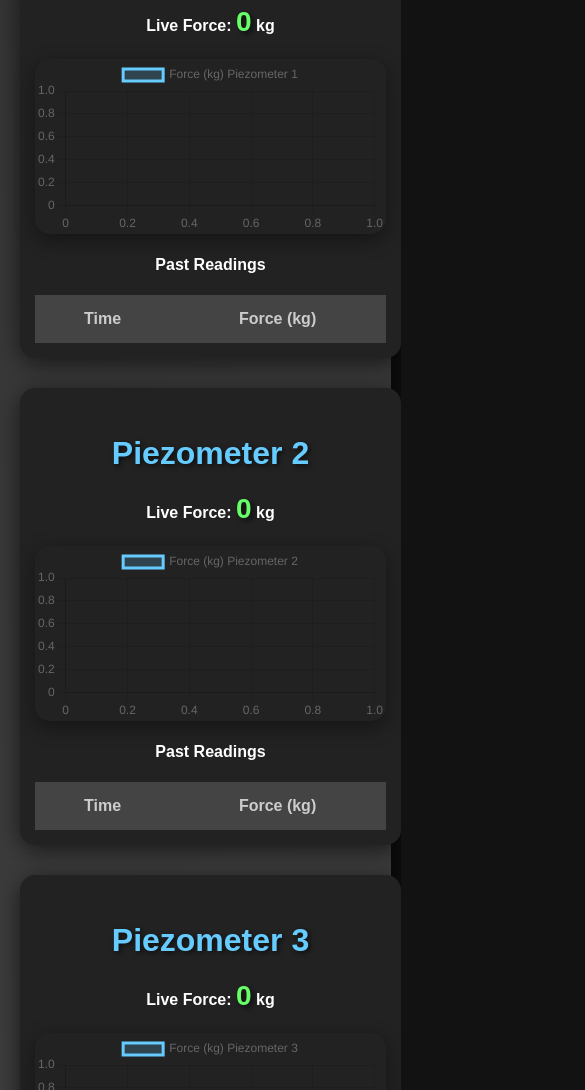
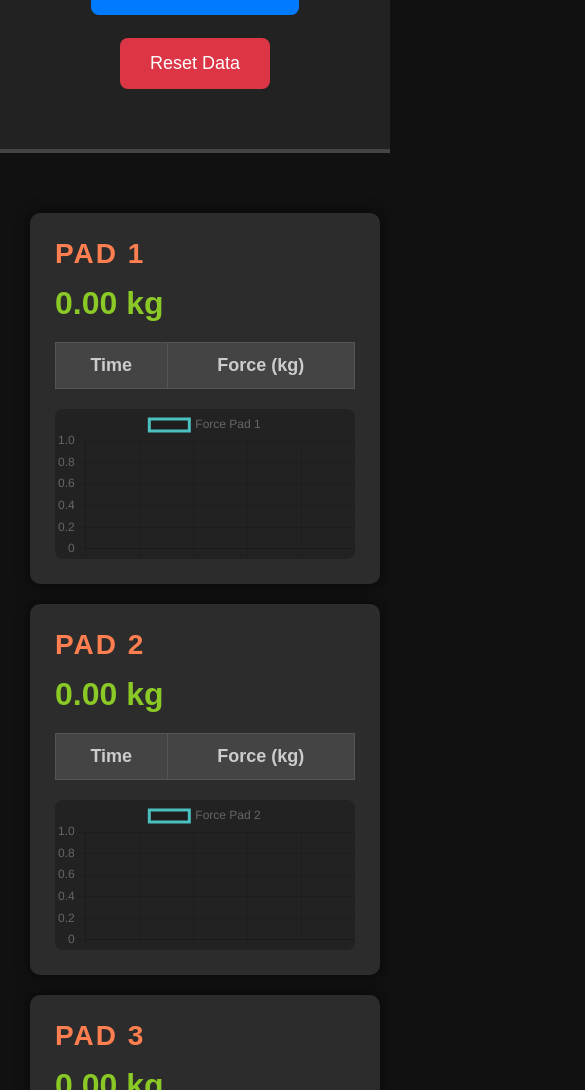
Before and after one commit to ManOfShadow/MUSICAL-BEAT, a plain HTML site: page index.html in a window 390 px wide. Shown: the part 449-1539 px from the top of the page, 585 px wide, since content can reach past the window. Drawn offline with nearby package versions, Linux system fonts and the light colour scheme.

Commit message:
Update index.html

```diff
--- a/index.html
+++ b/index.html
@@ -3,261 +3,276 @@
 <head>
     <meta charset="UTF-8">
     <meta name="viewport" content="width=device-width, initial-scale=1.0">
-    <title>Musical Boxing Machine</title>
-    <script src="https://cdn.jsdelivr.net/npm/chart.js"></script>
+    <title>POWERBEATZ - Force Measurement</title>
     <style>
-        /* General styles */
         body {
+            background-color: #111;
+            color: #fff;
             font-family: 'Arial', sans-serif;
             margin: 0;
             padding: 0;
-            background-color: #121212;
-            color: #fff;
-            display: flex;
-            justify-content: center;
-            align-items: flex-start;
-            height: 100%;
-            flex-direction: column;
-            overflow-x: hidden;
-            overflow-y: auto;
-            padding-bottom: 50px; /* To prevent footer cut-off */
+        }
+
+        header {
+            background-color: #222;
+            padding: 50px 20px;
+            text-align: center;
+            font-size: 3em;
+            color: #ff7f50;
+            border-bottom: 4px solid #444;
+        }
+
+        header h1 {
+            margin: 0;
+        }
+
+        .header-buttons {
+            margin-top: 20px;
+        }
+
+        .header-buttons button {
+            padding: 15px 30px;
+            font-size: 18px;
+            border: none;
+            border-radius: 8px;
+            cursor: pointer;
+            margin: 10px;
+            transition: background-color 0.3s;
+        }
+
+        .header-buttons button:hover {
+            background-color: #e07b47;
+        }
+
+        .header-buttons button:active {
+            background-color: #cf6f3f;
+        }
+
+        /* Bluetooth button with blue color */
+        #bluetoothButton {
+            background-color: #007bff;
+            color: white;
+        }
+
+        #bluetoothButton:hover {
+            background-color: #0056b3;
+        }
+
+        #bluetoothButton:active {
+            background-color: #004085;
+        }
+
+        /* Reset button styled in red */
+        #resetButton {
+            background-color: #dc3545;
+            color: white;
+        }
+
+        #resetButton:hover {
+            background-color: #c82333;
+        }
+
+        #resetButton:active {
+            background-color: #bd2130;
         }
 
         .container {
-            background: linear-gradient(145deg, #333, #444);
-            border-radius: 20px;
-            padding: 40px;
-            width: 90%;
-            max-width: 1200px;
-            box-shadow: 0 15px 30px rgba(0, 0, 0, 0.8);
-            text-align: center;
-            margin-top: 40px;
-            flex-grow: 1;
+            padding: 30px;
+            overflow-y: auto;
+            display: grid;
+            grid-template-columns: repeat(2, 1fr);
+            gap: 20px;
+            margin-top: 30px;
         }
 
-        h1 {
-            font-size: 3em;
-            color: #FFD700;
-            margin-bottom: 30px;
-            text-shadow: 4px 4px 10px rgba(0, 0, 0, 0.6);
+        .pad {
+            background-color: #2c2c2c;
+            border-radius: 10px;
+            padding: 25px;
+            box-shadow: 0 0 15px rgba(0, 0, 0, 0.6);
         }
 
-        button {
-            background-color: #28a745;
-            color: white;
-            font-size: 18px;
-            padding: 12px 25px;
-            border: none;
-            border-radius: 8px;
-            cursor: pointer;
-            transition: background-color 0.3s ease;
-            margin: 15px;
-            box-shadow: 0 6px 15px rgba(0, 0, 0, 0.3);
+        .pad h3 {
+            margin: 0;
+            font-size: 28px;
+            color: #ff7f50;
+            text-transform: uppercase;
+            letter-spacing: 2px;
         }
 
-        button:hover {
-            background-color: #218838;
-            box-shadow: 0 8px 20px rgba(0, 0, 0, 0.4);
+        .pad .live-value {
+            font-size: 32px;
+            margin: 15px 0;
+            color: #8ac926;
+            font-weight: bold;
         }
 
-        .piezo-section {
-            background-color: #222;
-            padding: 30px;
-            border-radius: 15px;
-            margin-top: 30px;
-            box-shadow: 0 5px 25px rgba(0, 0, 0, 0.6);
-            width: 100%;
-            max-width: 700px;
-            margin-left: auto;
-            margin-right: auto;
-        }
-
-        .piezo-section h3 {
-            color: #66CCFF;
-            font-size: 2em;
-            margin-bottom: 15px;
-            text-shadow: 2px 2px 5px rgba(0, 0, 0, 0.6);
-        }
-
-        .force-display {
-            font-size: 36px;
-            font-weight: bold;
-            color: #66FF66;
-            margin-top: 10px;
-            text-shadow: 3px 3px 5px rgba(0, 0, 0, 0.6);
-        }
-
-        canvas {
-            margin-top: 20px;
-            width: 100%;
-            max-width: 600px;
-            border-radius: 15px;
-            box-shadow: 0 6px 20px rgba(0, 0, 0, 0.4);
-        }
-
-        table {
+        .pad .history-table {
             margin-top: 20px;
             width: 100%;
             border-collapse: collapse;
+        }
+
+        .pad .history-table th, .pad .history-table td {
+            border: 1px solid #555;
+            padding: 12px;
+            text-align: center;
             color: #ccc;
         }
 
-        th, td {
-            padding: 14px;
-            text-align: center;
-            border: 1px solid #444;
-            font-size: 16px;
+        .pad .history-table th {
+            background-color: #444;
+            font-size: 18px;
         }
 
-        th {
-            background-color: #444;
+        .graph {
+            height: 200px; /* Reduced graph size */
+            background-color: #222;
+            border-radius: 8px;
+            margin-top: 20px;
         }
 
-        td {
-            background-color: #333;
+        .button-container {
+            display: flex;
+            justify-content: center;
+            gap: 30px;
+            margin-top: 40px;
         }
 
-        .footer {
-            margin-top: 40px;
-            font-size: 1em;
-            color: #bbb;
-            text-align: center;
+        .button-container button {
+            padding: 14px 30px;
+            background-color: #444;
+            color: white;
+            border: none;
+            border-radius: 12px;
+            font-size: 18px;
+            cursor: pointer;
+            transition: background-color 0.3s;
         }
 
-        /* Responsive styling */
-        @media screen and (max-width: 768px) {
-            h1 {
-                font-size: 2.5em;
+        .button-container button:hover {
+            background-color: #555;
         }
 
-            .container {
-                padding: 20px;
+        .button-container button:active {
+            background-color: #666;
         }
 
-            .piezo-section {
-                padding: 15px;
+        /* Styling for the Bluetooth and Reset buttons under the header */
+        .bluetooth-reset-buttons {
+            display: flex;
+            justify-content: center;
+            margin-top: 20px;
         }
 
-            .force-display {
-                font-size: 28px;
+        /* Responsive layout */
+        @media (max-width: 768px) {
+            .container {
+                grid-template-columns: 1fr;
             }
 
-            button {
-                font-size: 16px;
-                padding: 10px 20px;
+            .graph {
+                height: 150px;
             }
         }
-
     </style>
 </head>
 <body>
 
+    <header>
+        <h1>POWERBEATZ - Force Measurement</h1>
+        <div class="header-buttons">
+            <button id="bluetoothButton" onclick="connectBluetooth()">Connect Bluetooth</button>
+            <button id="resetButton" onclick="resetData()">Reset Data</button>
+        </div>
+    </header>
+
     <div class="container">
-    <h1>Musical Boxing Machine - Force Sensor</h1>
-
-    <!-- Bluetooth Button -->
-    <button onclick="connectBluetooth()">Connect Bluetooth</button>
-
-    <!-- Piezometer 1 Section -->
-    <div id="piezometer1" class="piezo-section">
-        <h3>Piezometer 1</h3>
-        <h4>Live Force: <span id="forceDisplay1" class="force-display">0</span> kg</h4>
-        <canvas id="forceChart1"></canvas>
-        <h4>Past Readings</h4>
-        <table>
+        <!-- Pad 1 -->
+        <div class="pad" id="pad1">
+            <h3>Pad 1</h3>
+            <p class="live-value" id="forceDisplay1">0.00 kg</p>
+            <table class="history-table" id="historyTable1">
                 <thead>
-                <tr>
-                    <th>Time</th>
-                    <th>Force (kg)</th>
-                </tr>
+                    <tr><th>Time</th><th>Force (kg)</th></tr>
                 </thead>
-            <tbody id="historyTable1"></tbody>
+                <tbody></tbody>
             </table>
+            <canvas id="graph1" class="graph"></canvas>
         </div>
 
-    <!-- Piezometer 2 Section -->
-    <div id="piezometer2" class="piezo-section">
-        <h3>Piezometer 2</h3>
-        <h4>Live Force: <span id="forceDisplay2" class="force-display">0</span> kg</h4>
-        <canvas id="forceChart2"></canvas>
-        <h4>Past Readings</h4>
-        <table>
+        <!-- Pad 2 -->
+        <div class="pad" id="pad2">
+            <h3>Pad 2</h3>
+            <p class="live-value" id="forceDisplay2">0.00 kg</p>
+            <table class="history-table" id="historyTable2">
                 <thead>
-                <tr>
-                    <th>Time</th>
-                    <th>Force (kg)</th>
-                </tr>
+                    <tr><th>Time</th><th>Force (kg)</th></tr>
                 </thead>
-            <tbody id="historyTable2"></tbody>
+                <tbody></tbody>
             </table>
+            <canvas id="graph2" class="graph"></canvas>
         </div>
 
-    <!-- Piezometer 3 Section -->
-    <div id="piezometer3" class="piezo-section">
-        <h3>Piezometer 3</h3>
-        <h4>Live Force: <span id="forceDisplay3" class="force-display">0</span> kg</h4>
-        <canvas id="forceChart3"></canvas>
-        <h4>Past Readings</h4>
-        <table>
+        <!-- Pad 3 -->
+        <div class="pad" id="pad3">
+            <h3>Pad 3</h3>
+            <p class="live-value" id="forceDisplay3">0.00 kg</p>
+            <table class="history-table" id="historyTable3">
                 <thead>
-                <tr>
-                    <th>Time</th>
-                    <th>Force (kg)</th>
-                </tr>
+                    <tr><th>Time</th><th>Force (kg)</th></tr>
                 </thead>
-            <tbody id="historyTable3"></tbody>
+                <tbody></tbody>
             </table>
+            <canvas id="graph3" class="graph"></canvas>
         </div>
 
-    <!-- Piezometer 4 Section -->
-    <div id="piezometer4" class="piezo-section">
-        <h3>Piezometer 4</h3>
-        <h4>Live Force: <span id="forceDisplay4" class="force-display">0</span> kg</h4>
-        <canvas id="forceChart4"></canvas>
-        <h4>Past Readings</h4>
-        <table>
+        <!-- Pad 4 -->
+        <div class="pad" id="pad4">
+            <h3>Pad 4</h3>
+            <p class="live-value" id="forceDisplay4">0.00 kg</p>
+            <table class="history-table" id="historyTable4">
                 <thead>
-                <tr>
-                    <th>Time</th>
-                    <th>Force (kg)</th>
-                </tr>
+                    <tr><th>Time</th><th>Force (kg)</th></tr>
                 </thead>
-            <tbody id="historyTable4"></tbody>
+                <tbody></tbody>
             </table>
-    </div>
-
-    <!-- Footer -->
-    <div class="footer">
-        <p>&copy; 2025 Musical Boxing Machine - Force Sensor System</p>
+            <canvas id="graph4" class="graph"></canvas>
         </div>
     </div>
 
+    <script src="https://cdn.jsdelivr.net/npm/chart.js"></script>
     <script>
-let charts = [], forceData = [];
+        let forceData = [[], [], [], []];
+        let charts = [];
 
-// Bluetooth Connection
+        const SERVICE_UUID = 'your-service-uuid';  // Replace with your actual service UUID
+        const CHARACTERISTIC_UUID = 'your-characteristic-uuid';  // Replace with your actual characteristic UUID
+
+        // Function to connect Bluetooth and fetch data
         async function connectBluetooth() {
             try {
                 const device = await navigator.bluetooth.requestDevice({
                     acceptAllDevices: true,
-            optionalServices: ['battery_service']
+                    optionalServices: [SERVICE_UUID]
                 });
 
                 const server = await device.gatt.connect();
-        const service = await server.getPrimaryService('battery_service');
-        const characteristic = await service.getCharacteristic('battery_level');
+                const service = await server.getPrimaryService(SERVICE_UUID);
+                const characteristic = await service.getCharacteristic(CHARACTERISTIC_UUID);
 
                 characteristic.addEventListener('characteristicvaluechanged', handleData);
                 await characteristic.startNotifications();
+
+                console.log('Connected to Bluetooth device!');
             } catch (error) {
                 alert("Bluetooth Error: " + error);
             }
         }
 
-// Handling incoming data and updating values
+        // Handle the incoming BLE data
         function handleData(event) {
             let adcValue = event.target.value.getUint8(0);
-
             let voltage = (adcValue / 4095) * 3.3;
             let forceKg = (voltage - 0.1) / 0.02;  // Adjust this formula for your sensor scaling
 
@@ -266,37 +281,59 @@ function handleData(event) {
                 let now = new Date().toLocaleTimeString();
                 document.getElementById(`historyTable${i}`).innerHTML += `<tr><td>${now}</td><td>${forceKg.toFixed(2)} kg</td></tr>`;
 
-        forceData[i - 1].push({ x: now, y: forceKg });
-        if (forceData[i - 1].length > 10) forceData[i - 1].shift();
+                // Push the force data into each pad's array for graphing
+                forceData[i - 1].push({ x: Date.now(), y: forceKg });
+
+                // Limit to 20 data points for better visibility on the graph
+                if (forceData[i - 1].length > 20) forceData[i - 1].shift();
+
                 charts[i - 1].update();
             }
         }
 
-// Initialize charts
-document.addEventListener("DOMContentLoaded", function() {
+        // Initialize the graphs
+        function initializeGraphs() {
             for (let i = 1; i <= 4; i++) {
-        let ctx = document.getElementById(`forceChart${i}`).getContext("2d");
+                let ctx = document.getElementById(`graph${i}`).getContext('2d');
                 charts[i - 1] = new Chart(ctx, {
-            type: "line",
+                    type: 'line',
                     data: {
                         datasets: [{
-                    label: `Force (kg) Piezometer ${i}`,
-                    data: forceData[i - 1] || [],
-                    borderColor: "#66CCFF",
-                    backgroundColor: "rgba(102,204,255,0.2)"
+                            label: `Force Pad ${i}`,
+                            data: [],
+                            borderColor: 'rgb(75, 192, 192)',
+                            fill: false,
                         }]
                     },
                     options: {
                         scales: {
-                    x: { type: "linear" },
-                    y: { beginAtZero: true }
+                            x: {
+                                type: 'linear',
+                                position: 'bottom',
+                                ticks: {
+                                    display: false  // Hide X-axis ticks for time-based graph
+                                }
+                            }
                         }
                     }
                 });
+            }
+        }
+
+        // Reset the data (clear the force values and history)
+        function resetData() {
+            for (let i = 1; i <= 4; i++) {
+                document.getElementById(`forceDisplay${i}`).innerText = '0.00 kg';
+                document.getElementById(`historyTable${i}`).innerHTML = '<thead><tr><th>Time</th><th>Force (kg)</th></tr></thead>';
                 forceData[i - 1] = [];
+                charts[i - 1].data.datasets[0].data = [];
+                charts[i - 1].update();
             }
-});
+            alert('Data has been reset!');
+        }
+
+        // Initialize graphs on page load
+        window.onload = initializeGraphs;
     </script>
-
 </body>
 </html>
```
Lines whose indentation alone changed are shown as unchanged.
